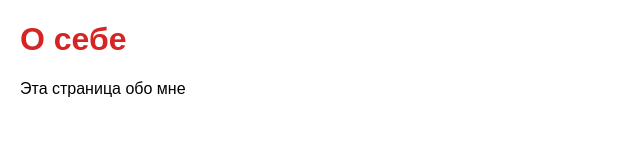
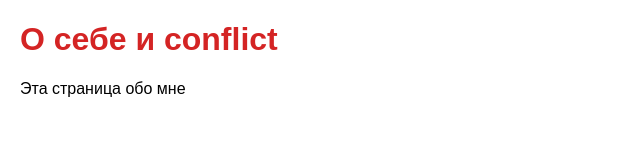
Before and after one commit to kristinayungman/trpo_yungman_pr4, a plain HTML site: page index.html in a window 1280 px wide. Shown: the whole page, without its empty margins (0-640 px from the left). Drawn offline with Linux system fonts and the light colour scheme.

Commit message:
поменяли заголовок

```diff
--- a/index.html
+++ b/index.html
@@ -7,7 +7,7 @@
      <link rel="stylesheet" href="style.css">
 </head>
 <body>
-     <h1>О себе</h1>
+     <h1>О себе и conflict</h1>
     <p>Эта страница обо мне</p>
 </body>
 </html>
```
